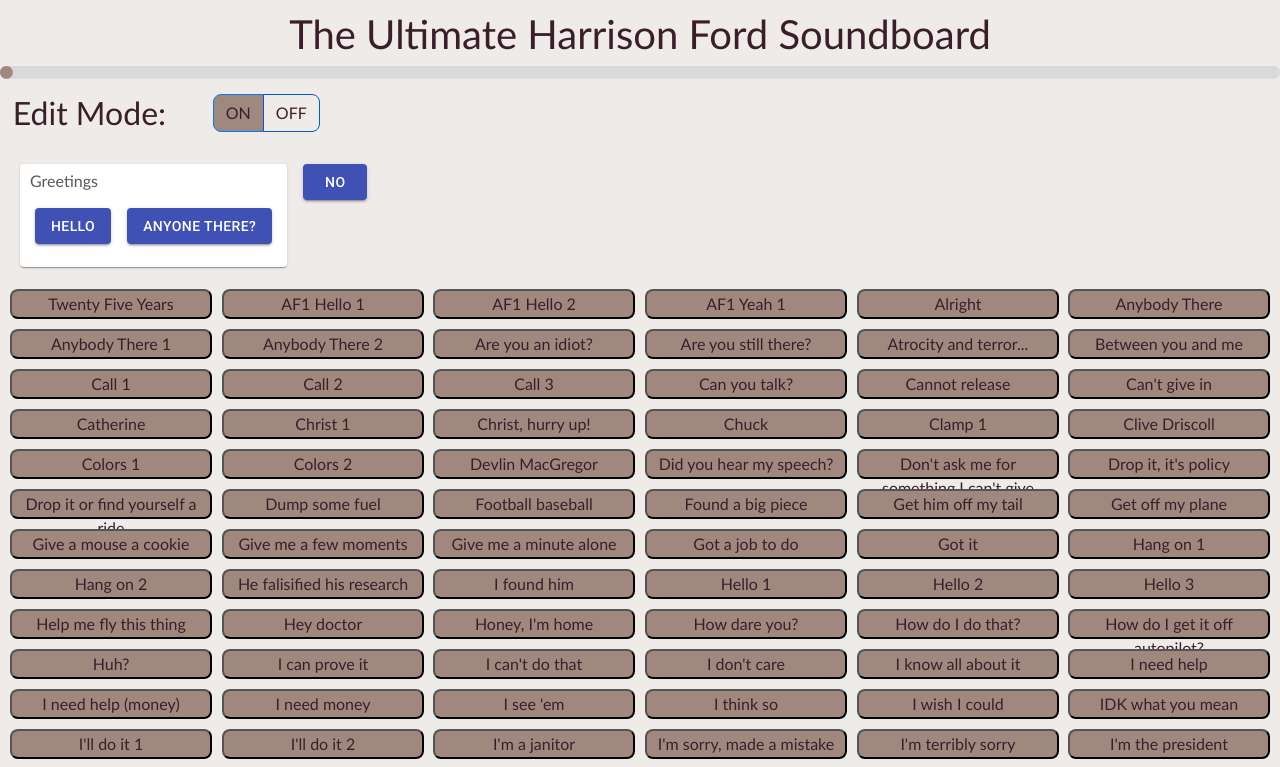
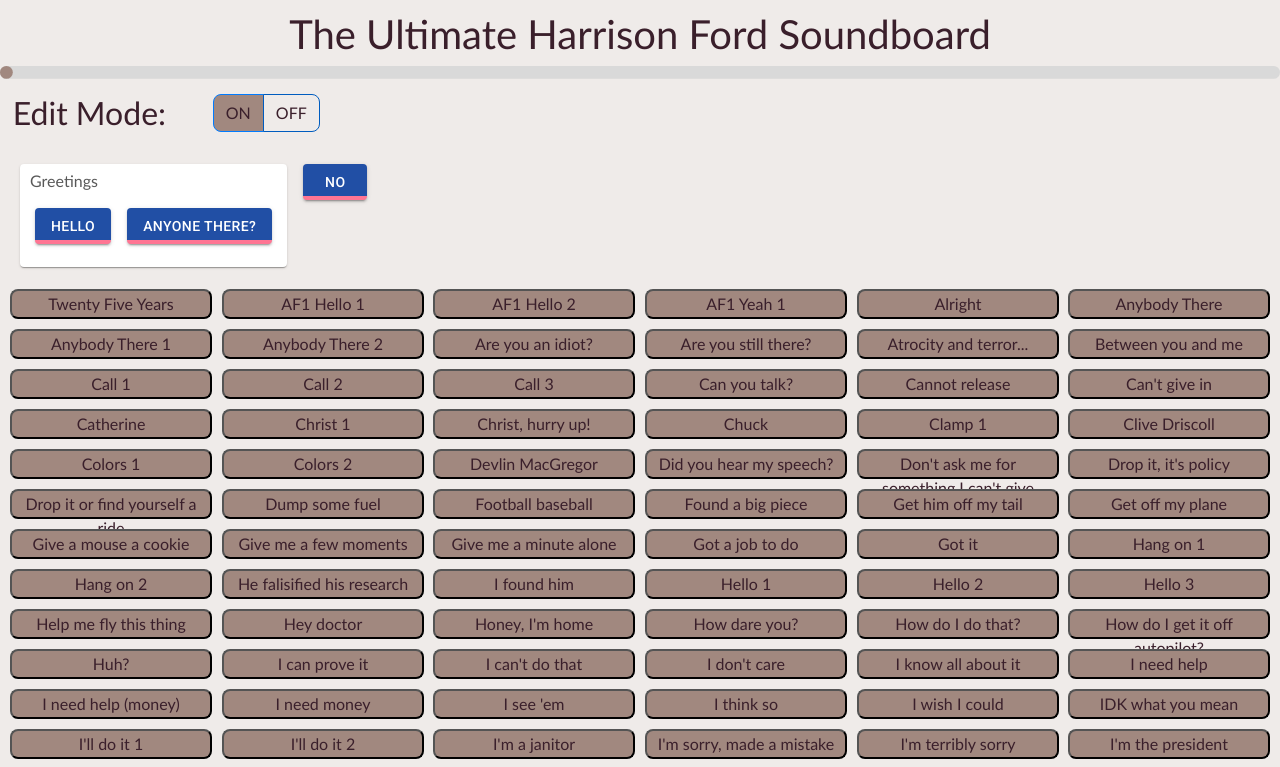
Before and after one commit to adam-j-turner/soundboard, a React (Create React App) app: page / in a window 1280 px wide. Shown: the top 767 px of the page. Built offline with nearby package versions, Linux system fonts and the light colour scheme.

Commit message:
Clean up css and avoid setting z-indexes.

```diff
--- a/src/App.css
+++ b/src/App.css
@@ -68,14 +68,24 @@
   opacity: 0.75;
 }
 
+/* Prevent MultiButton Popover from stealing MouseUp events */
+div[role=presentation] {
+  pointer-events: none;
+}
+
 .MuiPopover-paper {
-  z-index: 9999;
+  pointer-events: auto;
+}
+
+.Button-base {
   position: relative;
+  background: #214fa5;
 }
 
 .MultiButton-main {
-  z-index: 9998;
   position: relative;
+  /* Distinguishes a multibutton from a regular soundbutton */
+  background: linear-gradient(0deg, #ff7593 10%, #214fa5 10%);
 }
 
 .MultiButton-menu > div > ul {
```
